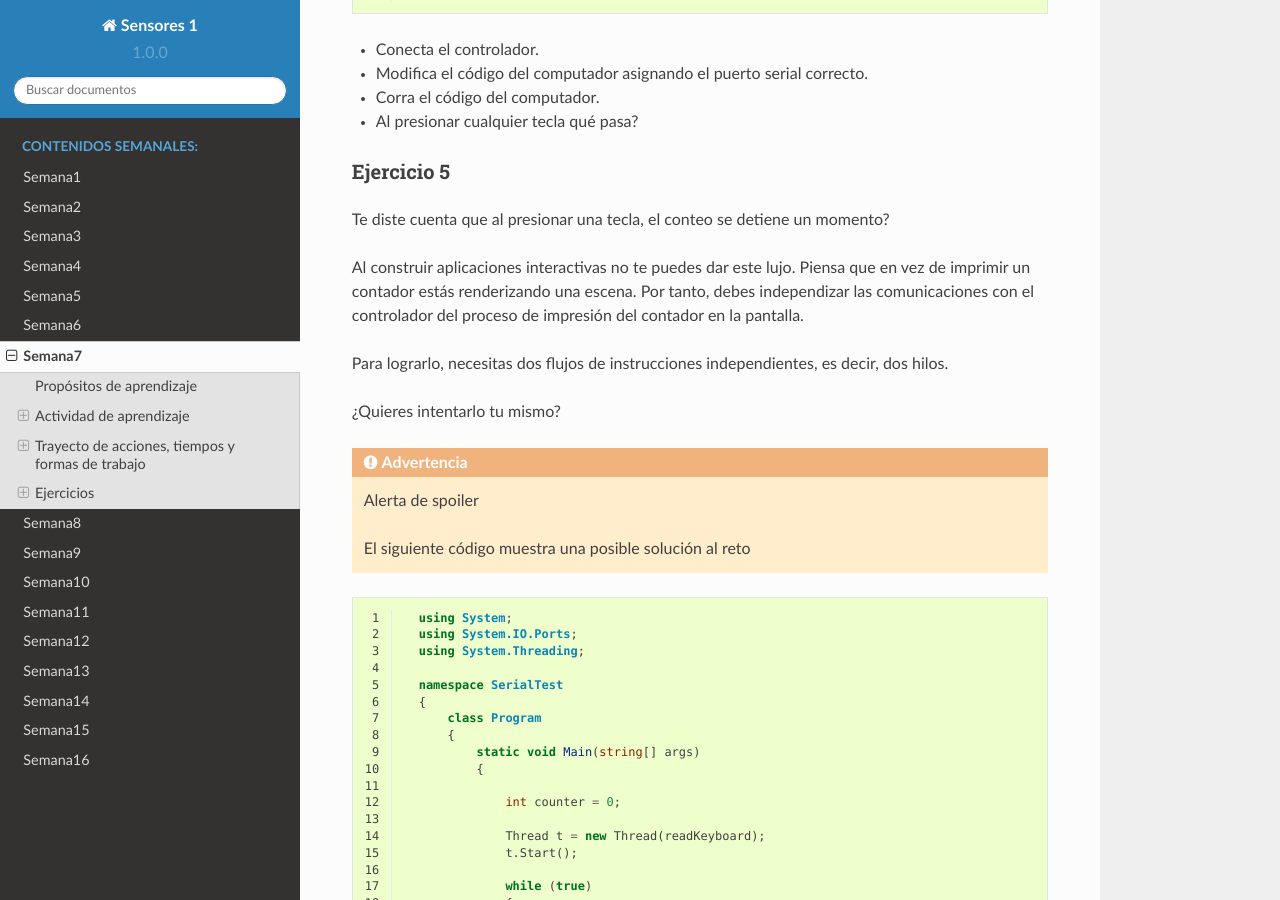
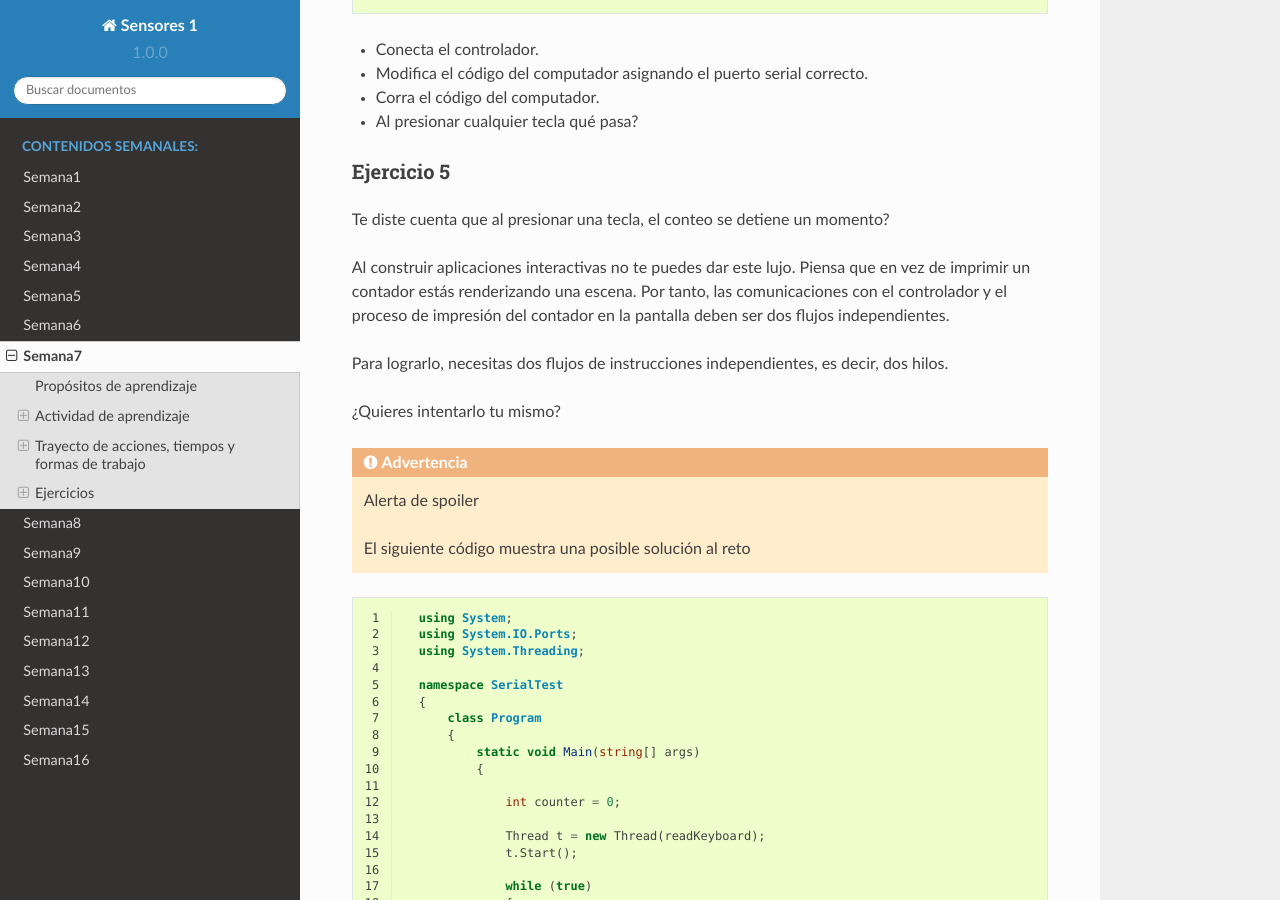
Before and after one commit to juanferfranco/sensores1, a Sphinx documentation site: the page built from docs/_semana7/semana7.rst, in a window 1280 px wide and 900 px high, scrolled down 7079 px. Built offline with Sphinx 7.4.7 and the Read the Docs theme 2.0.0, drawn with Linux system fonts in a browser that asks for light colours.

Commit message:
update week 7

```diff
--- a/docs/_semana7/semana7.rst
+++ b/docs/_semana7/semana7.rst
@@ -366,8 +366,9 @@ un momento?
 
 Al construir aplicaciones interactivas no te puedes dar este lujo.
 Piensa que en vez de imprimir un contador estás renderizando una
-escena. Por tanto, debes independizar las comunicaciones con el
-controlador del proceso de impresión del contador en la pantalla.
+escena. Por tanto, las comunicaciones con el
+controlador y el proceso de impresión del contador en la pantalla deben
+ser dos flujos independientes.
 
 Para lograrlo, necesitas dos flujos de instrucciones independientes,
 es decir, dos hilos.
```
